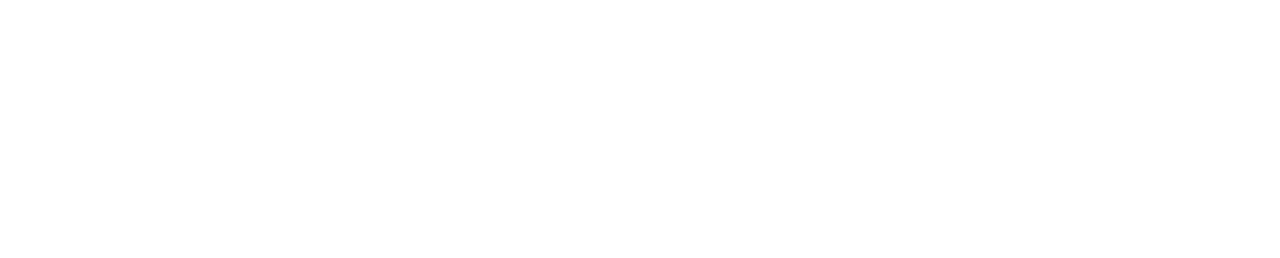
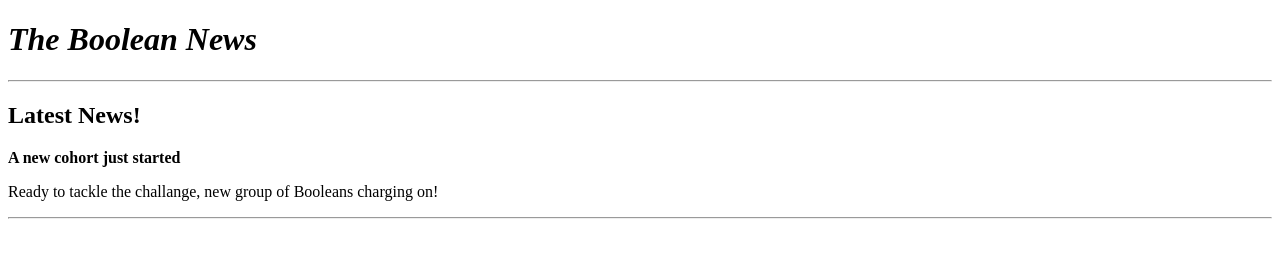
Before and after one commit to Tijanif/boolean-uk-html-boolean-news, a website: page index.html in a window 1280 px wide. Drawn offline with Linux system fonts and the light colour scheme.

Commit message:
added header and latest news section

```diff
--- a/index.html
+++ b/index.html
@@ -6,5 +6,16 @@
     <meta http-equiv="X-UA-Compatible" content="ie=edge" />
     <title>Boolean News</title>
   </head>
-  <body></body>
+  <body>
+    <div class="header">
+      <h1><i>The Boolean News</i></h1>
+    </div>
+    <hr />
+    <div class="latest-news">
+      <h2>Latest News!</h2>
+      <p><b>A new cohort just started</b></p>
+      <p>Ready to tackle the challange, new group of Booleans charging on!</p>
+    </div>
+    <hr />
+  </body>
 </html>
```
